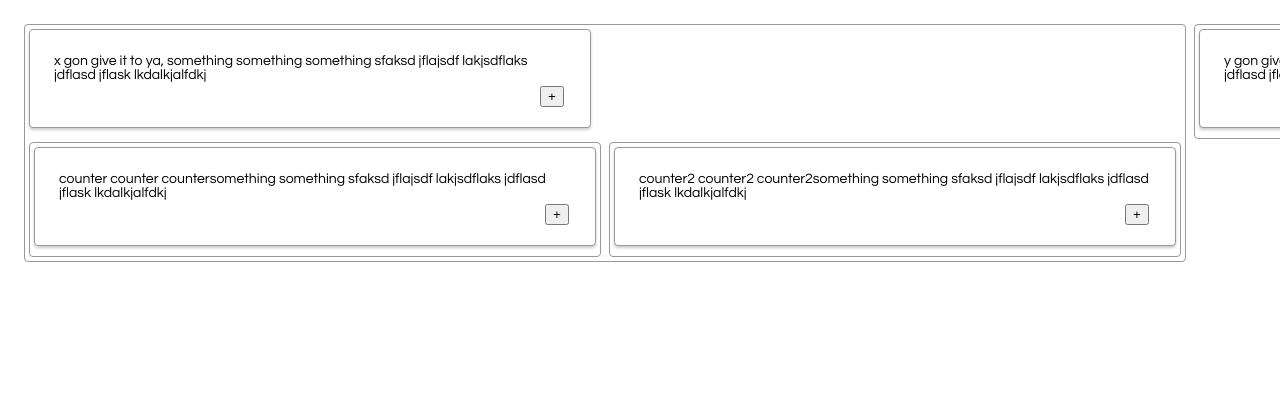
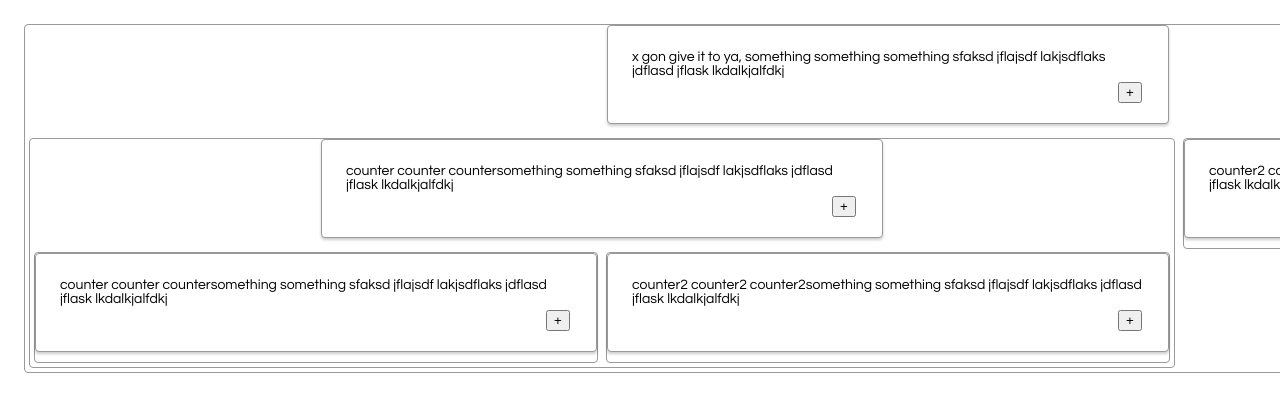
Before and after one commit to pdaulby/discuss, a React app: page / in a window 1280 px wide. Shown: the top 412 px of the page. Built offline with nearby package versions, Linux system fonts and the light colour scheme.

Commit message:
centre align pointBox

```diff
--- a/src/index.css
+++ b/src/index.css
@@ -2,12 +2,13 @@
   background: #fff;
   border: 1px solid #999;
   border-radius: 4px;
-  margin: 4px;
+  margin: auto;
   max-width: 520px;
   box-shadow: 0 2px 3px 0 rgba(0, 0, 0, 0.2);
   transition: 0.3s;
   padding: 20px;
   margin-bottom: 10px;
+
 }
 
 .point {
--- a/src/index.js
+++ b/src/index.js
@@ -30,7 +30,16 @@ class All extends React.Component {
                     counterpoints: [
                         {
                             description: "counter counter countersomething something sfaksd jflajsdf lakjsdflaks jdflasd jflask lkdalkjalfdkj",
-                            counterpoints: []
+                            counterpoints: [
+                                {
+                                    description: "counter counter countersomething something sfaksd jflajsdf lakjsdflaks jdflasd jflask lkdalkjalfdkj",
+                                    counterpoints: []
+                                },
+                                {
+                                    description: "counter2 counter2 counter2something something sfaksd jflajsdf lakjsdflaks jdflasd jflask lkdalkjalfdkj",
+                                    counterpoints: []
+                                },
+                            ]
                         },
                         {
                             description: "counter2 counter2 counter2something something sfaksd jflajsdf lakjsdflaks jdflasd jflask lkdalkjalfdkj",
```
